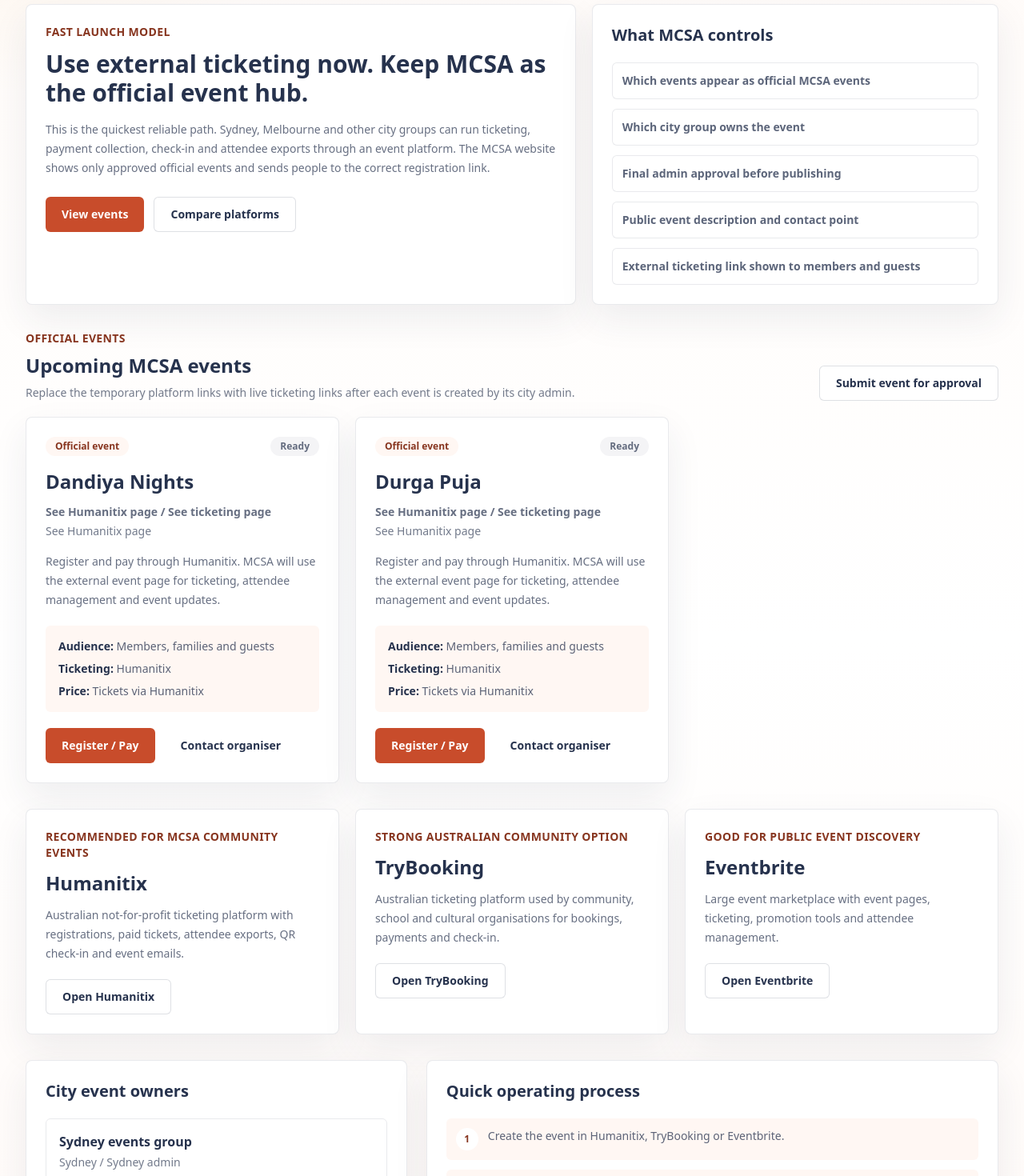
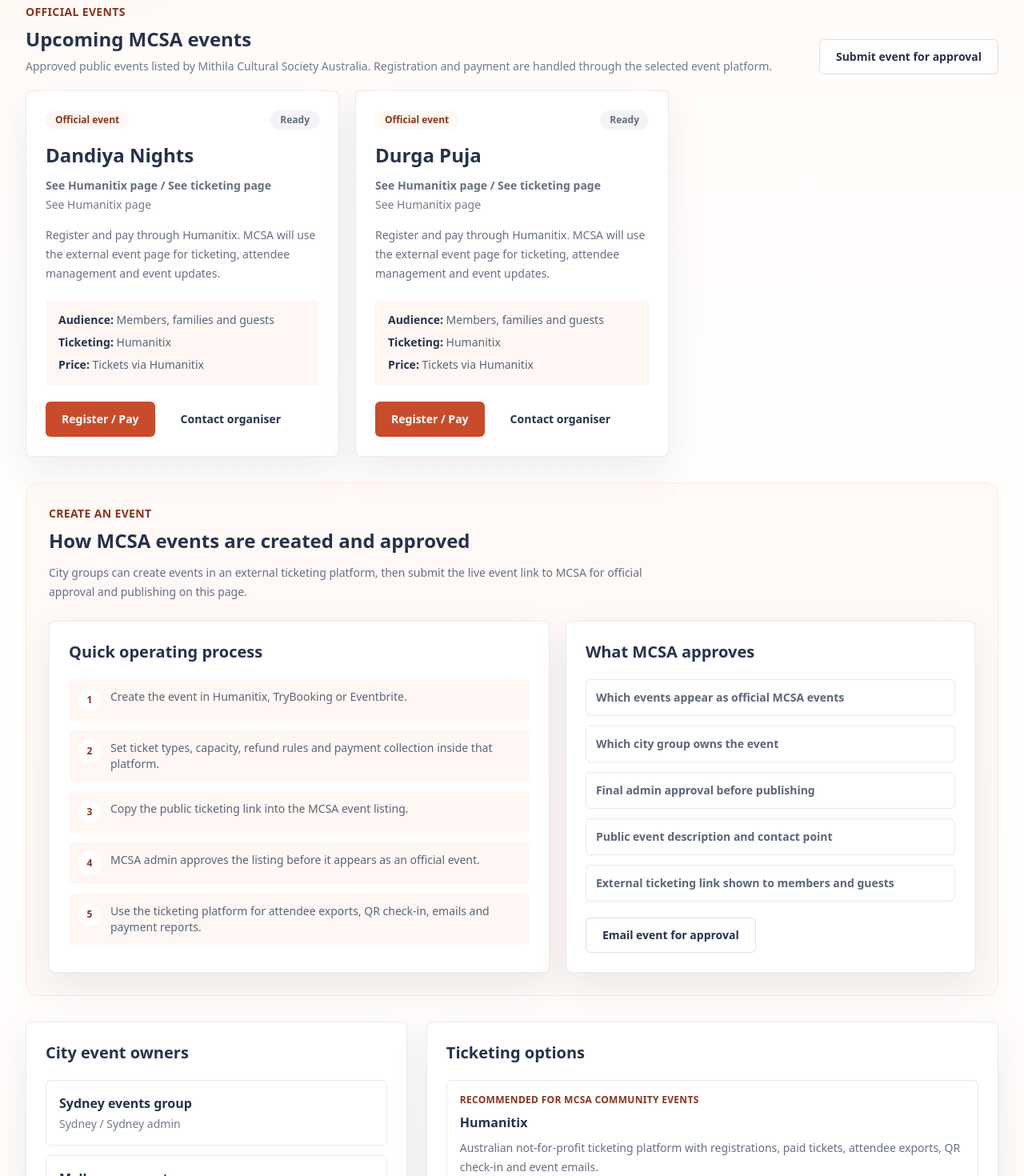
Before and after one commit to shrishishirendu/MCSA, a Next.js app: page /events in a window 1280 px wide. Shown: the part 360-1830 px from the top of the page at 80% size. Built offline with nearby package versions, Linux system fonts and the light colour scheme.

Commit message:
Reorder official events page sections

```diff
--- a/src/components/events/EventManagementWorkspace.tsx
+++ b/src/components/events/EventManagementWorkspace.tsx
@@ -25,52 +25,6 @@
 
   return (
     <div className="grid gap-8">
-      <section className="grid gap-5 lg:grid-cols-[1.15fr_0.85fr]">
-        <Card className="bg-lotus-50/70">
-          <p className="text-sm font-bold uppercase tracking-wide text-lotus-700">
-            Fast launch model
-          </p>
-          <h2 className="mt-3 text-3xl font-bold text-indigoInk">
-            Use external ticketing now. Keep MCSA as the official event hub.
-          </h2>
-          <p className="mt-4 max-w-3xl text-sm leading-6 text-indigoInk/70">
-            This is the quickest reliable path. Sydney, Melbourne and other
-            city groups can run ticketing, payment collection, check-in and
-            attendee exports through an event platform. The MCSA website shows
-            only approved official events and sends people to the correct
-            registration link.
-          </p>
-          <div className="mt-6 flex flex-wrap gap-3">
-            <Button href="#events">View events</Button>
-            <Button href="#platforms" variant="secondary">
-              Compare platforms
-            </Button>
-          </div>
-        </Card>
-
-        <Card>
-          <h2 className="text-xl font-bold text-indigoInk">
-            What MCSA controls
-          </h2>
-          <div className="mt-5 grid gap-3">
-            {[
-              "Which events appear as official MCSA events",
-              "Which city group owns the event",
-              "Final admin approval before publishing",
-              "Public event description and contact point",
-              "External ticketing link shown to members and guests"
-            ].map((item) => (
-              <div
-                key={item}
-                className="rounded-md border border-indigoInk/10 bg-white p-3 text-sm font-semibold text-indigoInk/75"
-              >
-                {item}
-              </div>
-            ))}
-          </div>
-        </Card>
-      </section>
-
       <section id="events">
         <div className="mb-5 flex flex-wrap items-end justify-between gap-4">
           <div>
@@ -81,11 +35,12 @@
               Upcoming MCSA events
             </h2>
             <p className="mt-2 text-sm text-indigoInk/65">
-              Replace the temporary platform links with live ticketing links
-              after each event is created by its city admin.
+              Approved public events listed by Mithila Cultural Society
+              Australia. Registration and payment are handled through the
+              selected event platform.
             </p>
           </div>
-          <Button href="mailto:info@mithilaculturalsociety.org.au" variant="secondary">
+          <Button href="#create-event" variant="secondary">
             Submit event for approval
           </Button>
         </div>
@@ -140,23 +95,73 @@
         </div>
       </section>
 
-      <section id="platforms" className="grid gap-5 lg:grid-cols-3">
-        {externalEventPlatforms.map((platform) => (
-          <Card key={platform.name}>
-            <p className="text-sm font-bold uppercase tracking-wide text-lotus-700">
-              {platform.fit}
-            </p>
-            <h3 className="mt-3 text-2xl font-bold text-indigoInk">
-              {platform.name}
+      <section
+        id="create-event"
+        className="rounded-2xl border border-lotus-100 bg-lotus-50/60 p-5 sm:p-7"
+      >
+        <div className="mb-6 max-w-3xl">
+          <p className="text-sm font-bold uppercase tracking-wide text-lotus-700">
+            Create an event
+          </p>
+          <h2 className="mt-2 text-2xl font-bold text-indigoInk">
+            How MCSA events are created and approved
+          </h2>
+          <p className="mt-3 text-sm leading-6 text-indigoInk/70">
+            City groups can create events in an external ticketing platform,
+            then submit the live event link to MCSA for official approval and
+            publishing on this page.
+          </p>
+        </div>
+
+        <div className="grid gap-5 lg:grid-cols-[1.1fr_0.9fr]">
+          <Card className="bg-white">
+            <h3 className="text-xl font-bold text-indigoInk">
+              Quick operating process
             </h3>
-            <p className="mt-3 text-sm leading-6 text-indigoInk/70">
-              {platform.description}
-            </p>
-            <Button href={platform.url} className="mt-5" variant="secondary">
-              Open {platform.name}
+            <div className="mt-5 grid gap-3">
+              {launchSteps.map((step, index) => (
+                <div
+                  key={step}
+                  className="flex gap-3 rounded-md bg-lotus-50 p-3 text-sm text-indigoInk/75"
+                >
+                  <span className="grid size-7 shrink-0 place-items-center rounded-full bg-white text-xs font-bold text-lotus-700">
+                    {index + 1}
+                  </span>
+                  <span>{step}</span>
+                </div>
+              ))}
+            </div>
+          </Card>
+
+          <Card className="bg-white">
+            <h3 className="text-xl font-bold text-indigoInk">
+              What MCSA approves
+            </h3>
+            <div className="mt-5 grid gap-3">
+              {[
+                "Which events appear as official MCSA events",
+                "Which city group owns the event",
+                "Final admin approval before publishing",
+                "Public event description and contact point",
+                "External ticketing link shown to members and guests"
+              ].map((item) => (
+                <div
+                  key={item}
+                  className="rounded-md border border-indigoInk/10 bg-white p-3 text-sm font-semibold text-indigoInk/75"
+                >
+                  {item}
+                </div>
+              ))}
+            </div>
+            <Button
+              href="mailto:info@mithilaculturalsociety.org.au"
+              className="mt-5"
+              variant="secondary"
+            >
+              Email event for approval
             </Button>
           </Card>
-        ))}
+        </div>
       </section>
 
       <section className="grid gap-6 lg:grid-cols-[0.8fr_1.2fr]">
@@ -180,19 +185,25 @@
         </Card>
 
         <Card>
-          <h2 className="text-xl font-bold text-indigoInk">
-            Quick operating process
-          </h2>
+          <h2 className="text-xl font-bold text-indigoInk">Ticketing options</h2>
           <div className="mt-5 grid gap-3">
-            {launchSteps.map((step, index) => (
+            {externalEventPlatforms.map((platform) => (
               <div
-                key={step}
-                className="flex gap-3 rounded-md bg-lotus-50 p-3 text-sm text-indigoInk/75"
+                key={platform.name}
+                className="rounded-md border border-indigoInk/10 p-4"
               >
-                <span className="grid size-7 shrink-0 place-items-center rounded-full bg-white text-xs font-bold text-lotus-700">
-                  {index + 1}
-                </span>
-                <span>{step}</span>
+                <p className="text-xs font-bold uppercase tracking-wide text-lotus-700">
+                  {platform.fit}
+                </p>
+                <h3 className="mt-2 font-bold text-indigoInk">
+                  {platform.name}
+                </h3>
+                <p className="mt-2 text-sm leading-6 text-indigoInk/70">
+                  {platform.description}
+                </p>
+                <Button href={platform.url} className="mt-4" variant="secondary">
+                  Open {platform.name}
+                </Button>
               </div>
             ))}
           </div>
```
